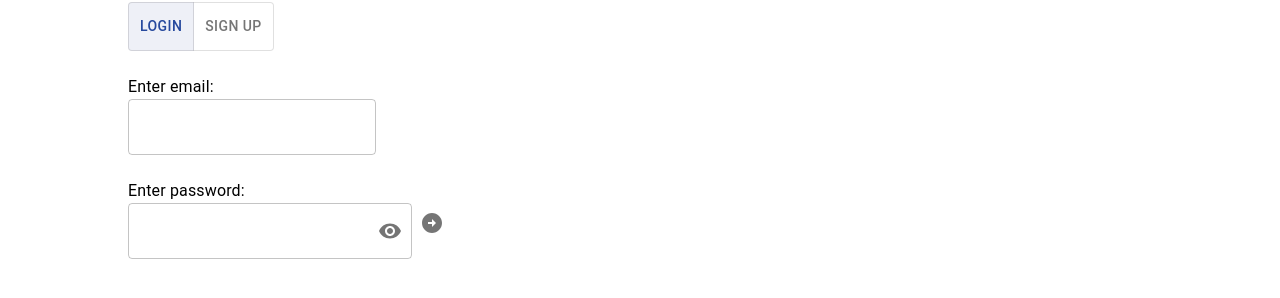
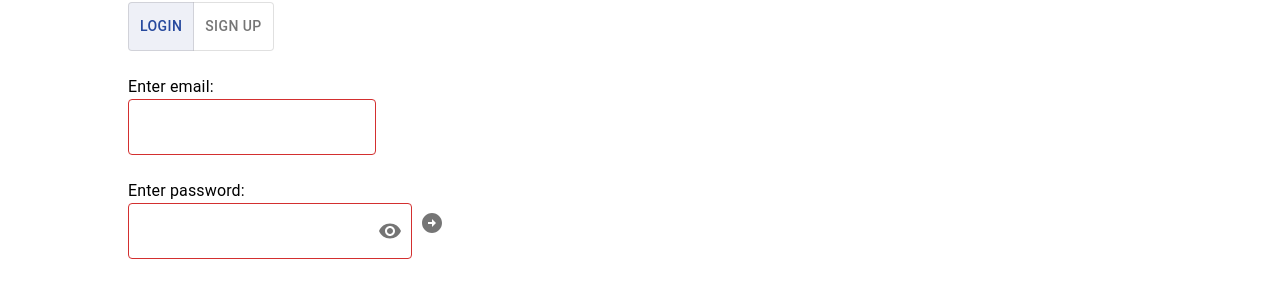
Before and after one commit to samirg1/MD-Fitness, a React (Create React App) app in the folder client/: page /login-signup in a window 1280 px wide. Shown: the part 118-416 px from the top of the page. Built offline with nearby package versions, Linux system fonts and the light colour scheme; no server answers.

Commit message:
clearer input validation for user

```diff
--- a/client/src/components/login-signup/Field.tsx
+++ b/client/src/components/login-signup/Field.tsx
@@ -29,6 +29,19 @@ const fieldTooltips = {
     text: "Maximum 50 characters",
 };
 
+const fieldRegex = {
+    password: new RegExp(
+        "^(?=.*?[A-Z])(?=.*?[a-z])(?=.*?[0-9])(?=.*?[#?!@$%^&*-]).{8,}$"
+    ),
+    email: new RegExp(
+        "^[A-z0-9._%+-]+@[A-z0-9.-]{2,}\\.[A-z]{2,}$"
+    ),
+    text: new RegExp(
+        "^.{1,50}$"
+    )
+}
+
+
 const Field = ({ name, value, setValue, disabled, type }: TField) => {
     const [showPassword, setShowPassword] = useState(false);
     const toggleShowPassword = () => setShowPassword((previous) => !previous);
@@ -43,6 +56,7 @@ const Field = ({ name, value, setValue, disabled, type }: TField) => {
                     leaveTouchDelay={5000}
                 >
                     <OutlinedInput
+                        error={!value.match(fieldRegex[type])}
                         disabled={disabled}
                         type={
                             showPassword && type === FieldType.password
```
